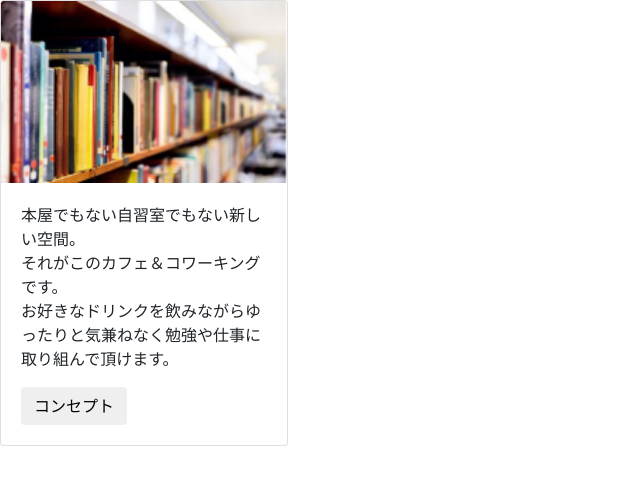
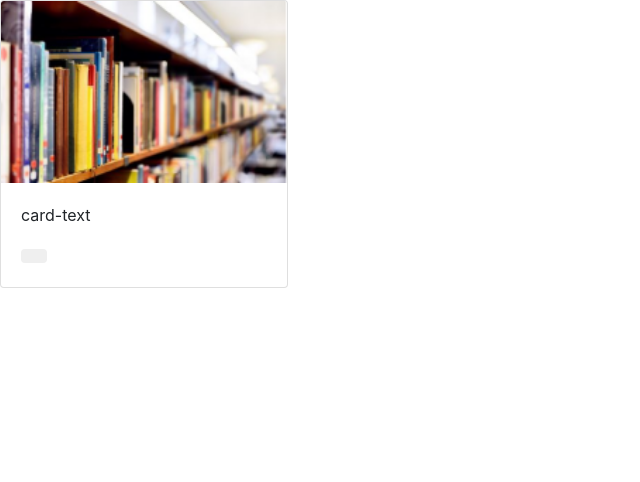
Before and after one commit to shinonome-inc/masami-frontend-last, a website: page src/components/molecules/card2/card2.html in a window 1280 px wide. Shown: the whole page, without its empty margins (0-640 px from the left). Drawn offline with nearby package versions, Linux system fonts and the light colour scheme.

Commit message:
新しく作成しています

```diff
--- a/src/components/atoms/button/button.scss
+++ /dev/null
@@ -1,25 +0,0 @@
-@use "../../variables" as *;
-.button{
-color: white;
-display: flex;
-flex-direction: row;
-justify-content: center;
-align-items: center;
-padding: 30px 16px;
-position: absolute;
-width: 200px;
-height: 55px;
-background: #000000;
-display: flex;
-
-left: 37%;
-right: 37%;
-top: 31.82%;
-bottom: 31.82%;
-
-flex: none;
-order: 0;
-flex-grow: 0;
-
-border: solid 15px gray;
-margin: 0px 0px;}
--- a/src/components/molecules/card2/card2.html
+++ b/src/components/molecules/card2/card2.html
@@ -18,11 +18,9 @@
         <img src="3.png
         " class="card-img-top" alt="図書館の写真">
         <div class="card-body">
-            <p class="card-text">本屋でもない自習室でもない新しい空間。<br>
-                それがこのカフェ＆コワーキングです。<br>
-                お好きなドリンクを飲みながらゆったりと気兼ねなく勉強や仕事に取り組んで頂けます。
+            <p class="card-text">card-text
             </p>
-            <button class="btn button">コンセプト</button>
+            <button class="btn button"></button>
         </div>
     </div>
     <!-- Optional JavaScript -->
--- a/src/components/molecules/card2/card2.scss
+++ b/src/components/molecules/card2/card2.scss
@@ -1,5 +1,9 @@
 @use "../../variables" as *;
 @use "../../utilities" as *;
 .card-body {
-    background-color: gainsboro;
+    background-color: $white_smoke;
+    align-items: center;
+    padding: 32px;
+    width: 224px;
+    height: 183px;
 }
--- a/src/components/molecules/news/news.scss
+++ /dev/null
@@ -1,2 +0,0 @@
-@use "../../variables" as *;
-@use "../../utilities" as *;
```
Also changed, not shown: src/components/atoms/button/button.html (deleted, +0 -1 lines), src/components/atoms/example/example.html (deleted, +0 -2 lines), src/components/atoms/example/example.scss (deleted, +0 -10 lines), src/components/molecules/message/message.html (deleted, +0 -7 lines), src/components/molecules/message/message.scss (deleted, +0 -30 lines), src/components/molecules/news/news.html (deleted, +0 -1 lines), src/stories/atom-button.stories.js (deleted, +0 -6 lines), src/stories/atoms-example.stories.js (deleted, +0 -6 lines), src/stories/molcules-message.stories.js (deleted, +0 -6 lines), src/stories/molecules-news.stories.js (deleted, +0 -6 lines).
